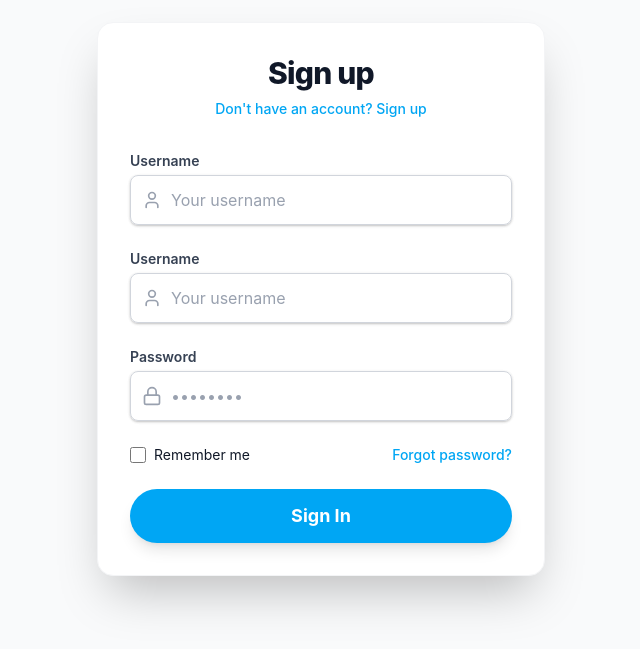
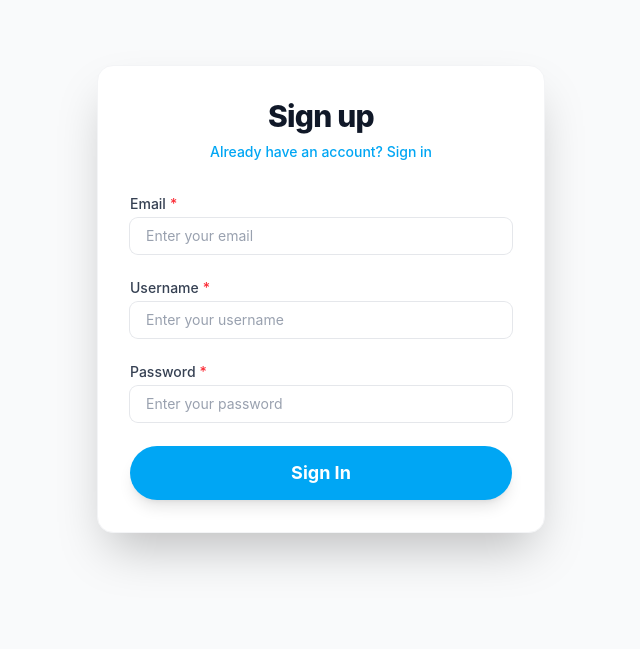
Before and after one commit to xenon01p1/seminar-hub, a React (Vite) app in the folder frontend/: page /user/register in a window 1280 px wide. Shown: the part 101-750 px from the top of the page, without its empty margins (319-959 px from the left). Built offline with nearby package versions, Linux system fonts and the light colour scheme.

Commit message:
Added user register

```diff
--- a/frontend/src/api/authUser.jsx
+++ b/frontend/src/api/authUser.jsx
@@ -1,5 +1,10 @@
 // import axios from "axios";
 import { makeRequest } from "../axios.js";
+
+export const registerUser = async(data) => {
+  const { data: response } = await makeRequest.post("/user/register", data);
+  return response;
+}
 
 export const loginAuth = async(data) => {
     const { data: response } = await makeRequest.post("/user/login", data);
--- a/frontend/src/hooks/useAuth.js
+++ b/frontend/src/hooks/useAuth.js
@@ -1,5 +1,5 @@
 import { useMutation, useQueryClient } from "@tanstack/react-query";
-import { loginAuth } from "../api/authUser.jsx";
+import { loginAuth, registerUser } from "../api/authUser.jsx";
 import { useNavigate } from "react-router-dom";
 
 export function useLoginAuth() {
@@ -9,8 +9,7 @@ export function useLoginAuth() {
 }
 
 export const useAuth = () => {
-    const queryClient = useQueryClient();
-
+  const queryClient = useQueryClient();
     const {
         mutate,
         data,
--- a/frontend/src/pages/user/userRegister.jsx
+++ b/frontend/src/pages/user/userRegister.jsx
@@ -1,36 +1,60 @@
 import React, { useState } from 'react';
 import FormInput from '../../components/formInput';
-import { Lock, Mail, Twitter, User } from 'lucide-react';
+import { useNavigate } from 'react-router-dom';
+import { registerUser } from '../../api/authUser';
+import Swal from 'sweetalert2';
+import withReactContent from 'sweetalert2-react-content';
 
 // --- Mock Components/Functions (for runnable example) ---
-const LinkRegister = () => (
+const LinkLogin = () => (
     <a href="#" className="mt-2 text-sm font-medium text-sky-500 hover:text-sky-600 transition duration-150 ease-in-out">
-        Don't have an account? Sign up
+        Already have an account? Sign in
     </a>
 );
 
-// Mock Login Handler
-const mockHandleLogin = (e, username, password) => {
-    e.preventDefault();
-    console.log('Attempting login...');
-    console.log('Username:', username);
-    console.log('Password:', password);
-
-};
+const MySwal = withReactContent(Swal);
 
 // --- Main UserRegister Component ---
 const UserRegister = () => {
-    // Mock State for Form
+    const navigate = useNavigate();
     const [username, setUsername] = useState('');
     const [password, setPassword] = useState('');
-    const [role, setRole] = useState('users');
+    const [email, setEmail] = useState('');
     const [isLoading, setIsLoading] = useState(false);
 
-    // Combine mock states into the actual handler
-    const handleLogin = (e) => {
-        setIsLoading(true);
-        mockHandleLogin(e, username, password);
-        setTimeout(() => setIsLoading(false), 1500);
+    const handleRegister = async (e) => {
+        e.preventDefault();
+
+        try {
+            const res = await registerUser({ username, password, email });
+
+            if (res.status) {
+                MySwal.fire({
+                    title: "Yeay!",
+                    text: "Register successful! now login in to your account.",
+                    icon: "success"
+                });
+                navigate('/user/login');
+            } else {
+                throw new Error(res.message || "Registration failed.");
+            }
+
+        } catch (err) {
+            let errorMessage = "An unexpected error occurred.";
+            const statusCode = err.response?.status || err.status;
+
+            if (statusCode === 409) {
+                errorMessage = "Username and email already taken.";
+            } else if (err.message) {
+                errorMessage = err.message;
+            }
+
+            MySwal.fire({
+                title: "Opps!",
+                text: errorMessage,
+                icon: "error"
+            });
+        }
     };
 
 
@@ -49,115 +73,37 @@ const UserRegister = () => {
                     <h2 className="text-3xl font-extrabold text-gray-900 tracking-tight">
                         Sign up
                     </h2>
-                    {role === 'users' && <LinkRegister />}
+                    <LinkLogin />
                 </div>
 
-                <form className="space-y-6" onSubmit={handleLogin}>
+                <form className="space-y-6" onSubmit={handleRegister}>
+
+                    {/* Email Input */}
+                    <FormInput
+                        title="Email"
+                        name="email"
+                        type="email"
+                        placeholder="Enter your email"
+                        onChangeHandler={ (e) => setEmail(e.target.value)}
+                    />
 
                     {/* Username Input */}
-                    <div>
-                        <label
-                            htmlFor="username"
-                            className="block text-sm font-semibold text-gray-700 mb-1"
-                        >
-                            Username
-                        </label>
-                        <div className="mt-1 relative rounded-lg shadow-sm">
-                            <div className="absolute inset-y-0 left-0 pl-3 flex items-center pointer-events-none">
-                                <User className="h-5 w-5 text-gray-400" />
-                            </div>
-                            <input
-                                id="username"
-                                name="username"
-                                type="text"
-                                autoComplete="username"
-                                required
-                                className={inputClasses}
-                                placeholder="Your username"
-                                onChange={e => setUsername(e.target.value)}
-                                value={username}
-                            />
-                        </div>
-                    </div>
-
-                    {/* Username Input */}
-                    <div>
-                        <label
-                            htmlFor="username"
-                            className="block text-sm font-semibold text-gray-700 mb-1"
-                        >
-                            Username
-                        </label>
-                        <div className="mt-1 relative rounded-lg shadow-sm">
-                            <div className="absolute inset-y-0 left-0 pl-3 flex items-center pointer-events-none">
-                                <User className="h-5 w-5 text-gray-400" />
-                            </div>
-                            <input
-                                id="username"
-                                name="username"
-                                type="text"
-                                autoComplete="username"
-                                required
-                                className={inputClasses}
-                                placeholder="Your username"
-                                onChange={e => setUsername(e.target.value)}
-                                value={username}
-                            />
-                        </div>
-                    </div>
+                    <FormInput
+                        title="Username"
+                        name="username"
+                        type="text"
+                        placeholder="Enter your username"
+                        onChangeHandler={ (e) => setUsername(e.target.value)}
+                    />
 
                     {/* Password Input */}
-                    <div>
-                        <label
-                            htmlFor="password"
-                            className="block text-sm font-semibold text-gray-700 mb-1"
-                        >
-                            Password
-                        </label>
-                        <div className="mt-1 relative rounded-lg shadow-sm">
-                            <div className="absolute inset-y-0 left-0 pl-3 flex items-center pointer-events-none">
-                                <Lock className="h-5 w-5 text-gray-400" />
-                            </div>
-                            <input
-                                id="password"
-                                name="password"
-                                type="password"
-                                autoComplete="current-password"
-                                required
-                                className={inputClasses}
-                                placeholder="••••••••"
-                                onChange={e => setPassword(e.target.value)}
-                                value={password}
-                            />
-                        </div>
-                    </div>
-
-                    {/* Controls & Forgot Password */}
-                    <div className="flex items-center justify-between">
-                        <div className="flex items-center">
-                            <input
-                                id="remember-me"
-                                name="remember-me"
-                                type="checkbox"
-                                className="h-4 w-4 text-sky-500 focus:ring-sky-500 border-gray-300 rounded"
-                            />
-                            <label
-                                htmlFor="remember-me"
-                                className="ml-2 block text-sm text-gray-900"
-                            >
-                                Remember me
-                            </label>
-                        </div>
-
-                        <div className="text-sm">
-                            <button
-                                type="button" // Changed to button to prevent form submit
-                                className="font-medium text-sky-500 hover:text-sky-600 transition duration-150 ease-in-out"
-                            >
-                                Forgot password?
-                            </button>
-                        </div>
-                    </div>
+                    <FormInput
+                        title="Password"
+                        name="password"
+                        type="text"
+                        placeholder="Enter your password"
+                        onChangeHandler={ (e) => setPassword(e.target.value)}
+                    />
 
                     {/* Main Sign In Button */}
                     <div>
```
